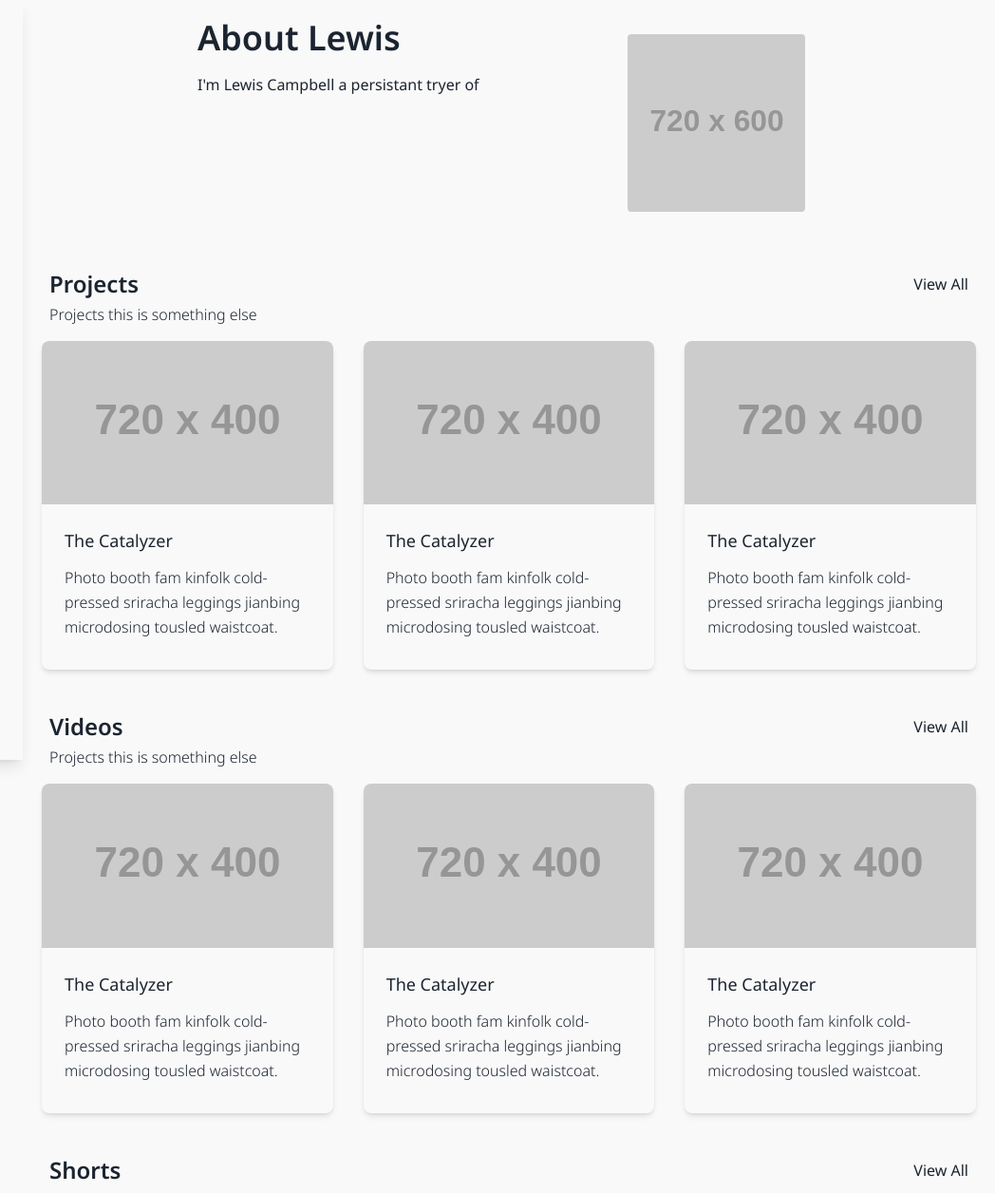
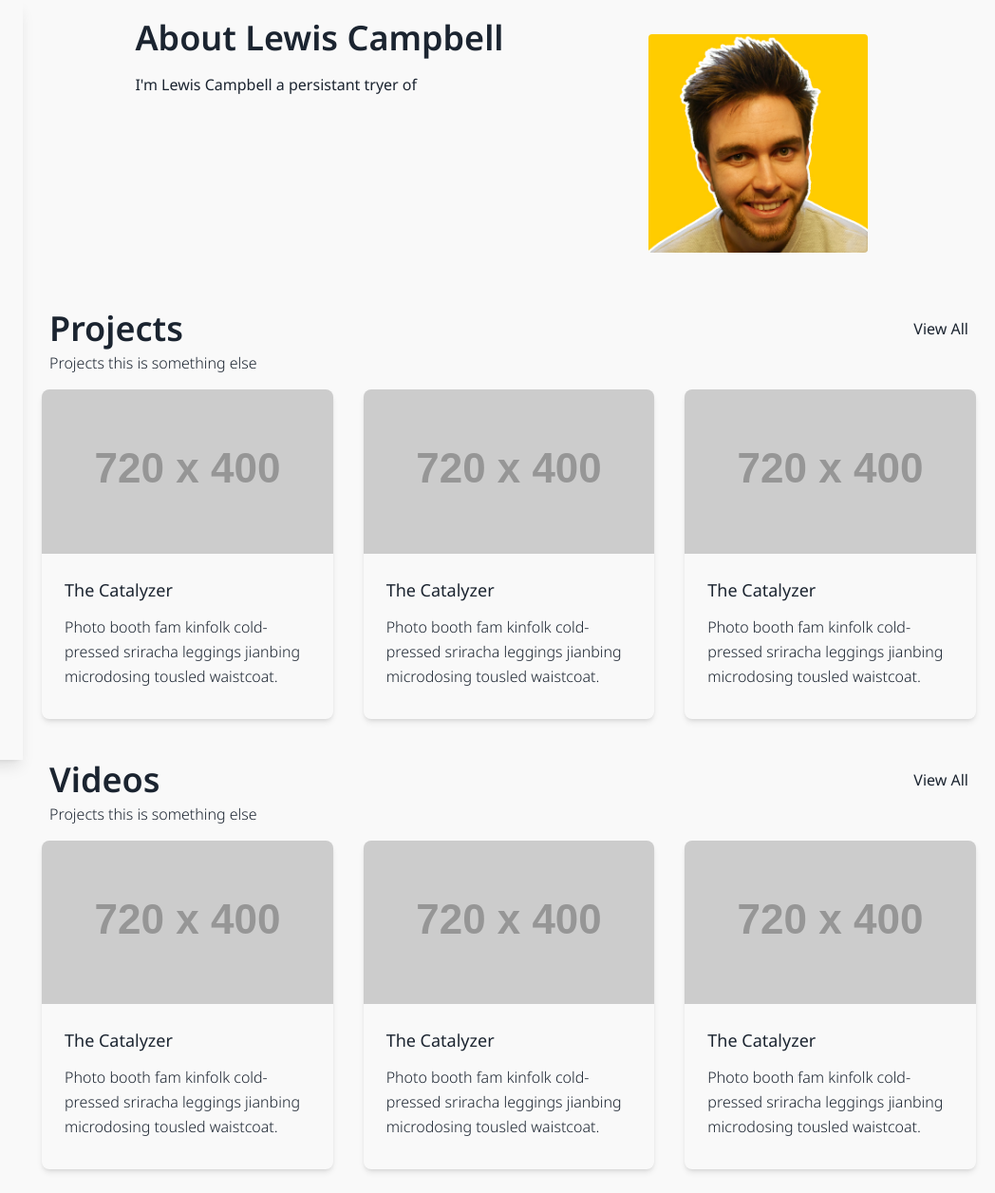
Before and after one commit to Camprowe/lewismcampbell-frontend-design, a website: page src/index.html in a window 1280 px wide. Shown: the top 1256 px of the page at 95% size, 232-1280 px from the left. Drawn offline with Linux system fonts and the light colour scheme; placeholder pictures from the web are drawn by us.

Commit message:
Using an image of me on the homepage.

```diff
--- a/src/index.html
+++ b/src/index.html
@@ -191,13 +191,13 @@
   <main class="my-14 lg:my-0">
     <section class="px-5 py-5">
       <div class="w-full flex">
-        <div class="w-full lg:w-2/3 mx-auto flex flex-col md:flex-row">
+        <div class="w-full lg:w-4/5 mx-auto flex flex-col md:flex-row">
           <div class="w-full md:w-1/2 lg:w-2/3 md:text-left mb-16 md:mb-0 items-center text-center">
-            <h2 class="title-font sm:text-4xl text-3xl mb-4 font-semibold">About Lewis</h2>
+            <h2 class="title-font sm:text-4xl text-3xl mb-4 font-semibold">About Lewis Campbell</h2>
             <p class="leading-relaxed font-medium">I'm Lewis Campbell a persistant tryer of</p>
           </div>
           <div class="mx-auto w-1/2 lg:w-1/3 p-4">
-            <img class="object-cover object-center aspect-square rounded" alt="hero" src="https://dummyimage.com/720x600">
+            <img class="object-cover object-center aspect-square rounded" alt="hero" src="images/profile-picture.jpg">
           </div>
         </div>
       </div>
@@ -205,7 +205,7 @@
     <section class="body-font px-5 py-5">
       <div class="w-full">
         <span class="inline-flex w-full justify-between mx-auto">
-          <h2 class="title-font text-2xl font-semibold px-2 py-1">Projects</h2>
+          <h2 class="title-font sm:text-4xl text-3xl font-semibold px-2 py-1">Projects</h2>
           <a href="" class="self-center px-2 py-1 hover:underline decoration-primary decoration-4">View All</a>
         </span>
         <p class="text-md font-light px-2 pb-4">Projects this is something else</p>
@@ -268,7 +268,7 @@
     <section class="body-font px-5 py-5">
       <div class="w-full">
         <span class="inline-flex w-full justify-between mx-auto">
-          <h2 class="title-font text-2xl font-semibold px-2 py-1">Videos</h2>
+          <h2 class="title-font sm:text-4xl text-3xl font-semibold px-2 py-1">Videos</h2>
           <a href="" class="self-center px-2 py-1 hover:underline decoration-primary decoration-4">View All</a>
         </span>
         <p class="text-md font-light px-2 pb-4">Projects this is something else</p>
@@ -331,7 +331,7 @@
     <section class="body-font px-5 py-5">
       <div class="w-full">
         <span class="inline-flex w-full justify-between mx-auto">
-          <h2 class="title-font text-2xl font-semibold px-2 py-1">Shorts</h2>
+          <h2 class="title-font sm:text-4xl text-3xl font-semibold px-2 py-1">Shorts</h2>
           <a href="" class="self-center px-2 py-1 hover:underline decoration-primary decoration-4">View All</a>
         </span>
         <p class="text-md font-light px-2 pb-4">Projects this is something else</p>
@@ -391,10 +391,9 @@
         </div>
       </div>
     </section>
-    <section class="text-gray-600 body-font px-5 py-5">
+    <section class="body-font px-5 py-5">
       <div class="w-full">
-        <h2 class="title-font text-2xl font-semibold px-2 py-1">Weekly Newsletter</h2>
-          <iframe src="https://lewismcampbell.substack.com/embed" width="100%" height="350px"></iframe>
+        <iframe src="https://lewismcampbell.substack.com/embed" width="100%" height="350px"></iframe>
       </div>
     </section>
   </main>
```
Also changed, not shown: src/images/profile-picture.jpg (added), src/output.css.
